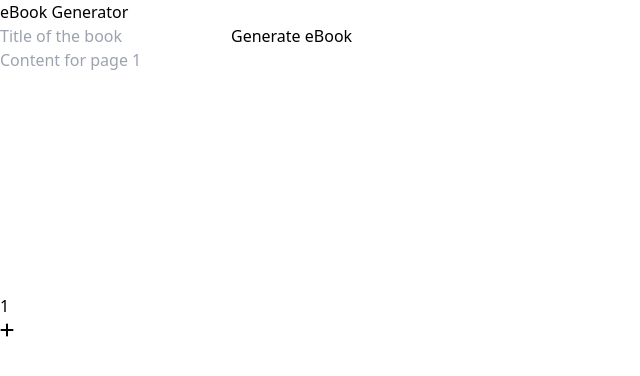
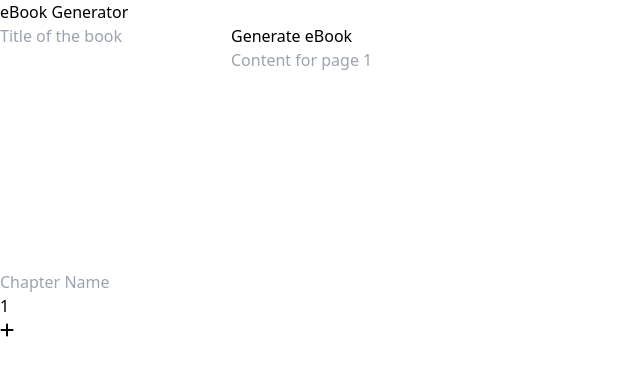
Before and after one commit to siyapandeyvsp/ePub_generator, a React (Vite) app: page / in a window 1280 px wide. Shown: the top 376 px of the page, without its empty margins (0-640 px from the left). Built offline with nearby package versions, Linux system fonts and the light colour scheme.

Commit message:
scroll to new page , tooltips , disable generate

```diff
--- a/package.json
+++ b/package.json
@@ -18,7 +18,10 @@
     "file-saver": "^2.0.5",
     "jszip": "^3.10.1",
     "react": "^18.3.1",
-    "react-dom": "^18.3.1"
+    "react-dom": "^18.3.1",
+    "react-quill": "^2.0.0",
+    "react-simple-wysiwyg": "^3.0.3",
+    "react-tooltip": "^5.27.0"
   },
   "devDependencies": {
     "@types/react": "^18.3.3",
--- a/src/components/BookEditor.jsx
+++ b/src/components/BookEditor.jsx
@@ -1,108 +1,137 @@
 // src/components/BookEditor.js
-import  { useState } from 'react';
-import JSZip from 'jszip';
-import { saveAs } from 'file-saver';
-import { FontAwesomeIcon } from '@fortawesome/react-fontawesome';
-import { faAdd, faTrash } from '@fortawesome/free-solid-svg-icons';
+import { useState, useEffect, useRef } from "react";
+import JSZip from "jszip";
+import { saveAs } from "file-saver";
+
+import { Tooltip } from "react-tooltip";
+import { FontAwesomeIcon } from "@fortawesome/react-fontawesome";
+import { faAdd, faTrash } from "@fortawesome/free-solid-svg-icons";
+
+
 
 function BookEditor() {
-  const [title, setTitle] = useState('');
-  const author="Siya Pandey";
- const [pages,setPages]=useState([{content:''}]);
+  const [title, setTitle] = useState("");
+  const author = "Siya Pandey";
+  const [pages, setPages] = useState([{ name: "", content: "" }]);
+  const lastPageRef = useRef(null);
+
+  useEffect(() => {
+    if (lastPageRef.current) {
+      lastPageRef.current.scrollIntoView({ behavior: "smooth" });
+    }
+  }, [pages.length]);
   const addPage = () => {
     //setPages([...pages, currentPageContent]);
     //setCurrentPageContent('');
-    setPages([...pages,{content:''}]);//Add an empty page as an object
+    setPages([...pages, { name: "", content: "" }]); //Add an empty page as an object
   };
-
+  const updatePageName = (index, newName) => {
+    const updatedPages = pages.map((page, pageIndex) => {
+      if (pageIndex === index) {
+        return { ...page, name: newName };
+      }
+      return page;
+    });
+    setPages(updatedPages);
+  };
   const deletePage = () => {
     //individual delete buttons
     // const newPages=pages.filter((_,pageIndex)=>pageIndex!==index)
     // setPages(newPages);
 
     // delete last page :
-  if (pages.length>1){
-    setPages(pages.slice(0,-1));
+    if (pages.length > 1) {
+      setPages(pages.slice(0, -1));
     }
   };
 
-const updatePageContent=(index,newContent)=>{
-    const updatedPages=pages.map((page,pageIndex)=>{
-        if (pageIndex===index){
-            return{...page,content:newContent};
+  const updatePageContent = (index, newContent) => {
+    const updatedPages = pages.map((page, pageIndex) => {
+      if (pageIndex === index) {
+        return { ...page, content: newContent };
       }
       return page;
     });
     setPages(updatedPages);
   };
 
+  //Initializes a new JSZip instance, which will be used to build the ZIP file.
 
-
-//Initializes a new JSZip instance, which will be used to build the ZIP file.
 
   const generateEbook = () => {
     const zip = new JSZip();
 
     // Set the metadata for the book
     //Purpose: Adds the mimetype file to the ZIP archive. It's crucial that this file is added without compression (STORE method in JSZip), as it specifies the EPUB file type and must be the first file in the ZIP archive.
-    const mimetype = 'application/epub+zip';
+    const mimetype = "application/epub+zip";
     zip.file("mimetype", mimetype);
     // Add META-INF/container.xml
     //Purpose: Adds the container.xml file, which points to the main EPUB content file (content.opf). This file is essential for EPUB readers to locate the content metadata.
-    const container = '<?xml version="1.0"?>' +
+    const container =
+      '<?xml version="1.0"?>' +
       '<container version="1.0" xmlns="urn:oasis:names:tc:opendocument:xmlns:container">' +
-        '  <rootfiles>' +
+      "  <rootfiles>" +
       '    <rootfile full-path="OEBPS/content.opf" media-type="application/oebps-package+xml" />' +
-        '  </rootfiles>' +
-        '</container>';
+      "  </rootfiles>" +
+      "</container>";
     zip.file("META-INF/container.xml", container);
     // Add META-INF/container.xml
     //Purpose: Defines the content.opf file, which contains metadata about the eBook such as title, creator, language, manifest (list of all files in the eBook), and spine (order of XHTML pages). This file is crucial for EPUB readers to interpret and display the eBook content correctly.
-    const metadata = '<?xml version="1.0"?>' +
+    const metadata =
+      '<?xml version="1.0"?>' +
       '<package version="3.0" xml:lang="en" xmlns="http://www.idpf.org/2007/opf" unique-identifier="book-id">' +
       '  <metadata xmlns:dc="http://purl.org/dc/elements/1.1/">' +
       '    <dc:identifier id="book-id">urn:uuid:B9B412F2-CAAD-4A44-B91F-A375068478A0</dc:identifier>' +
       '    <meta refines="#book-id" property="identifier-type" scheme="xsd:string">uuid</meta>' +
       '    <meta property="dcterms:modified">2000-03-24T00:00:00Z</meta>' +
-        '    <dc:language>en</dc:language>' +
+      "    <dc:language>en</dc:language>" +
       `    <dc:title>${title}</dc:title>` +
       `    <dc:creator>${author}</dc:creator>` +
-        '  </metadata>' +
-        '  <manifest>' +
-        pages.map((_, index) => `<item id="page${index}" href="page${index}.xhtml" media-type="application/xhtml+xml"/>`).join('') +
+      "  </metadata>" +
+      "  <manifest>" +
+      pages
+        .map(
+          (_, index) =>
+            `<item id="page${index}" href="page${index}.xhtml" media-type="application/xhtml+xml"/>`
+        )
+        .join("") +
       '    <item id="toc" href="toc.ncx" media-type="application/x-dtbncx+xml"/>' +
-        '  </manifest>' +
+      "  </manifest>" +
       '  <spine toc="toc">' +
-        pages.map((_, index) => `<itemref idref="page${index}"/>`).join('') +
-        '  </spine>' +
-        '</package>';
+      pages.map((_, index) => `<itemref idref="page${index}"/>`).join("") +
+      "  </spine>" +
+      "</package>";
     zip.file("OEBPS/content.opf", metadata);
 
     // Set the table of contents for the
     // Add OEBPS/toc.
     //Purpose: Adds the toc.ncx file, which serves as the table of contents for the EPUB. It defines the navigation structure (navMap) of the eBook, linking each page (pageX.xhtml) with a corresponding navigation point.
-    const toc = '<?xml version="1.0"?>' +
+    const toc =
+      '<?xml version="1.0"?>' +
       '<ncx xmlns="http://www.daisy.org/z3986/2005/ncx/" version="2005-1">' +
-        '  <head>' +
+      "  <head>" +
       '    <meta name="dtb:uid" content="urn:uuid:B9B412F2-CAAD-4A44-B91F-A375068478A0"/>' +
       '    <meta name="dtb:depth" content="1"/>' +
       '    <meta name="dtb:totalPageCount" content="0"/>' +
       '    <meta name="dtb:maxPageNumber" content="0"/>' +
-        '  </head>' +
-        '  <docTitle>' +
+      "  </head>" +
+      "  <docTitle>" +
       `    <text>${title}</text>` +
-        '  </docTitle>' +
-        '  <navMap>' +
-        pages.map((_, index) =>
+      "  </docTitle>" +
+      "  <navMap>" +
+      pages
+        .map(
+          (_, index) =>
             `<navPoint id="navpoint-${index + 1}" playOrder="${index + 1}">` +
             `  <navLabel>` +
             `    <text>Page ${index + 1}</text>` +
             `  </navLabel>` +
             `  <content src="page${index}.xhtml"/>` +
             `</navPoint>`
-        ).join('') +
-        '  </navMap>' +
-        '</ncx>';
+        )
+        .join("") +
+      "  </navMap>" +
+      "</ncx>";
     zip.file("OEBPS/toc.ncx", toc);
 
     // Add the text of the book to the ZIP file
@@ -110,19 +139,21 @@ const updatePageContent=(index,newContent)=>{
     //Purpose: Iterates over each page's content stored in the pages array and adds it as XHTML files (pageX.xhtml) to the EPUB. Each XHTML file represents a page in the eBook, formatted with HTML content that includes the page title and content.
     //pages.forEach((content, index) => {
     pages.forEach((page, index) => {
-      const text = '<?xml version="1.0" encoding="UTF-8" standalone="no"?>' +
-          '<!DOCTYPE html>' +
+      const text =
+        '<?xml version="1.0" encoding="UTF-8" standalone="no"?>' +
+        "<!DOCTYPE html>" +
         '<html xmlns="http://www.w3.org/1999/xhtml" xmlns:epub="http://www.idpf.org/2007/ops" xml:lang="en" lang="en">' +
-          '  <head>' +
-          `    <title>Page ${index + 1}</title>` +
-          '  </head>' +
-          '  <body>' +
-          `    <section><h1>Page ${index + 1}</h1>` +
+        "  <head>" +
+        `    <title>${page.name || ""}</title>` +
+        "  </head>" +
+        "  <body>" +
+        `    <section>
+          <h1>${page.name || ""}</h1>` +
         //`      <p>${content}</p>` +
         `      <p>${page.content}</p>` +
-          '    </section>' +
-          '  </body>' +
-          '</html>';
+        "    </section>" +
+        "  </body>" +
+        "</html>";
       zip.file(`OEBPS/page${index}.xhtml`, text);
     });
 
@@ -134,104 +165,88 @@ const updatePageContent=(index,newContent)=>{
     });
   };
 
-//   return (
-//     <div className="space-y-4">
-//       <input
-//         type="text"
-//         className="w-full px-4 py-2 border rounded"
-//         placeholder="Title of the book"
-//         value={title}
-//         onChange={(e) => setTitle(e.target.value)}
-//       />
-//       <textarea
-//         className="w-full px-4 py-2 border rounded"
-//         placeholder="Content for the current page"
-//         value={currentPageContent}
-//         onChange={(e) => setCurrentPageContent(e.target.value)}
-//       />
-//       <div className="space-x-2">
-//         <button
-//           className="px-4 py-2 bg-blue-500 text-white rounded"
-//           onClick={addPage}
-//         >
-//           Add Page
-//         </button>
-//         <button
-//           className="px-4 py-2 bg-red-500 text-white rounded"
-//           onClick={deletePage}
-//         >
-//           Delete Last Page
-//         </button>
-//         <button
-//           className="px-4 py-2 bg-green-500 text-white rounded"
-//           onClick={generateEbook}
-//         >
-//           Generate eBook
-//         </button>
-//       </div>
+  return (
 
-//       <div className="space-y-4">
-//         {pages.map((content, index) => (
-//           <Page key={index} content={content} index={index} />
-//         ))}
-//       </div>
-//     </div>
-//   );
-return (
       <div className="space-y-4  ">
-    <div className='flex justify-between space-x-50 '>
+        <div className="flex justify-between space-x-50 ">
           <input
             type="text"
-        className="  font-bold  text-2xl px-4 py-2 border w-3/4"
+            className="  font-bold  text-2xl px-4 py-2 border w-1/2"
             placeholder="Title of the book"
             value={title}
             onChange={(e) => setTitle(e.target.value)}
+          />
 
-      />
           <button
-       className="px-4 py-2 bg-black  text-white rounded float-right"
+            className="px-4 py-2 bg-black  text-white rounded float-right disabled:bg-gray-500 disabled:cursor-not-allowed"
             onClick={generateEbook}
+            //to check if all pages are  empty use EVERY property
+            disabled={pages.every((page) => page.content === "")}
           >
             Generate eBook
           </button>
         </div>
 
-<div className='overflow-auto h-[30rem]  items-center'>
+        <div className="overflow-auto h-[30rem]  items-center">
           {pages.map((page, index) => (
-  <div key={index} className="flex justify-center py-4">
-    <div className="bg-white shadow-lg  p-6 max-w-4xl border border-gray-200">
+            <div
+              key={index}
+              ref={index === pages.length - 1 ? lastPageRef : null}
+              className="flex justify-center py-4"
+            >
+              <div className="bg-white shadow-lg  p-6 max-w-4xl border border-gray-200 flex flex-col">
+                <input
+                  type="text"
+                  className=" px-4 py-2 border mb-5"
+                  placeholder="Chapter Name"
+                  value={page.name}
+                  onChange={(e) => updatePageName(index, e.target.value)}
+                />
+
                 <textarea
+                id={`textarea-${index}`}
                   className=" h-96 p-4  focus:ring-blue-500 focus:border-blue-500"
                   placeholder={`Content for page ${index + 1}`}
                   value={page.content}
                   onChange={(e) => updatePageContent(index, e.target.value)}
                   rows={10}
-        style={{resize:"none"}}
+                  style={{ resize: "none" }}
                 />
-      <p className='text-sm text-gray-500 text-right'>{index+1}</p>
+
+
+                <p className="text-sm text-gray-500 text-right">{index + 1}</p>
               </div>
             </div>
           ))}
-
         </div>
-   <div className=' flex flex-col items-end space-y-4 sm:mr-5'>
-
+        <div className=" flex flex-col items-end space-y-4 sm:mr-5">
           {pages.length > 1 && (
+            <>
               <button
                 className=" -mt-32 px-4 py-2 bg-red-500 text-white rounded"
                 onClick={() => deletePage()}
+                data-tooltip-id="delete"
+                data-tooltip-content="delete last page "
+                data-tooltip-place="top"
               >
-    <FontAwesomeIcon icon={faTrash}/>
+                <FontAwesomeIcon icon={faTrash} />
               </button>
+              <Tooltip id="delete" />
+            </>
           )}
           <button
             className="px-4 py-2 bg-blue-500 shadow-lg text-white rounded-lg"
             onClick={addPage}
+            data-tooltip-id="addPage"
+            data-tooltip-content="Add Page "
+            data-tooltip-place="top"
           >
-  <FontAwesomeIcon icon={faAdd}/>
+            <FontAwesomeIcon icon={faAdd} />
           </button>
+          <Tooltip id="addPage" />
         </div>
       </div>
+
   );
 }
 
```
Also changed, not shown: src/components/Toolbar.jsx (added, +36 -0 lines), 1 other file (tests, documents, lock files or other folders). Lines whose indentation alone changed are shown as unchanged.
